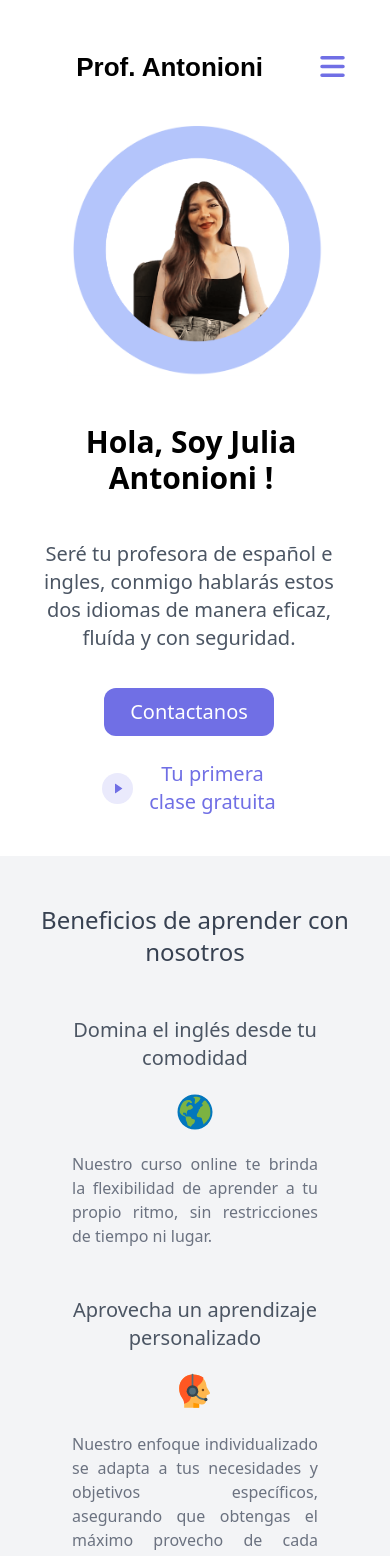
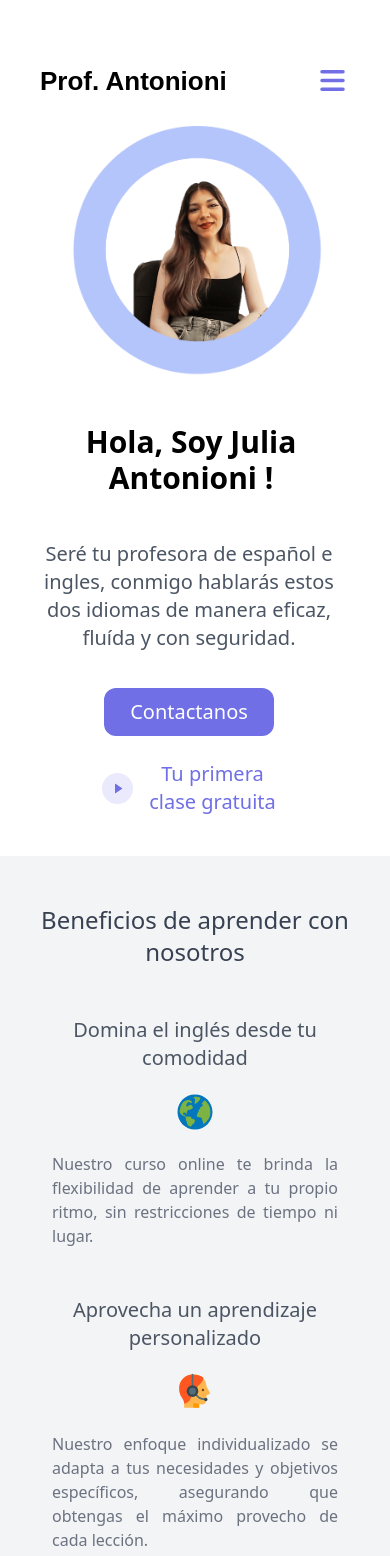
Before and after one commit to cljuiza/profesor-jesus, a React (Create React App) app: page / in a window 390 px wide. Shown: the top 1556 px of the page. Built offline with nearby package versions, Linux system fonts and the light colour scheme.

Commit message:
nav responsive

```diff
--- a/src/common/Navbar.jsx
+++ b/src/common/Navbar.jsx
@@ -38,11 +38,12 @@ const Navbar = () => {
         setIsOpen(!isOpen)
     }
     return (
-        <header className="w-full px-32 md:px-10 py-8 h-[150px] xs:h-[120px] xs:pb-5 bg-white font-medium flex items-center justify-between text-lg relative">
-            <div>
+        <header className="w-full px-32 md:px-10 py-8 h-[150px] xs:h-[120px] xs:pb-5 bg-white font-medium text-lg relative">
+            <div className="grid grid-cols-3 xl:grid-cols-4">
+                <div className="xl:col-span-3">
                     <Logo />
                 </div>
-            <button className="flex-col justify-center items-center hidden navxl:flex" onClick={handleClick}>
+                <button className="items-center justify-end hidden xl:flex" onClick={handleClick}>
                     {isOpen ?
                         <AiOutlineCloseCircle className="text-red-400" size='35px' />
                         :
@@ -50,24 +51,23 @@ const Navbar = () => {
                     }
                 </button>
 
-            <div className="w-full flex justify-end items-center navxl:hidden  ">
-                <nav className="absolute left-[42%]  translate-x-[-50]">
+                <nav className="flex items-center justify-center xl:hidden">
                     <CumstomLink href="/" title="Home" className={`mr-4 px-2 `} />
                     <CumstomLink href="/about" title="About" className={`mx-4 px-2 `} />
                     <CumstomLink href="/course" title="Course" className={`mx-4 px-2 `} />
                     <CumstomLink href="/contact" title="Contact" className={`ml-4 `} />
                 </nav>
-                <nav className="flex items-center justify-center flex-wrap">
+                <nav className="flex items-center justify-end flex-wrap xl:hidden">
                     <motion.a href="https://www.instagram.com/learnprospanish/?igshid=MzRlODBiNWFlZA==" target="_blank" whileHover={{ y: -3 }} whileTap={{ scale: 0.9 }} className="w-7 mr-3"><InstagramIcon /></motion.a>
                     <motion.a href="/" target="_blank" whileHover={{ y: -3 }} whileTap={{ scale: 0.9 }} className="ml-3 mr-3"><SuperprofIcon /></motion.a>
                     <motion.a href="/" target="_blank" whileHover={{ y: -3 }} whileTap={{ scale: 0.9 }} className="ml-3 mr-2 "><FacebookIcon /></motion.a>
                     <motion.a href="/" target="_blank" whileHover={{ y: -3 }} whileTap={{ scale: 0.9 }} className="w-8 ml-3 mr-3 "><WhatsappIcon /></motion.a>
                     <motion.a href="/" target="_blank" whileHover={{ y: -3 }} whileTap={{ scale: 0.9 }} className="w-9 ml-3 mr-3 "><YouTubeIcon /></motion.a>
                 </nav>
-            </div>
+
 
                 {isOpen ?
-                <div className="overflow-y-hidden min-w-[100vw] min-h-screen flex flex-col z-30 items-center fixed top-32 left-1/2  -translate-x-1/2 -translate-y-1.5 bg-slate-800/50 rounded-lg backdrop-blur-md sm:pt-14 lg:pt-36 navxl:pt-20">
+                    <div className="overflow-y-hidden min-w-[100vw] min-h-screen flex flex-col z-30 items-center fixed top-32 left-1/2  -translate-x-1/2 -translate-y-1.5 bg-slate-800/50 rounded-lg backdrop-blur-md sm:pt-14 lg:pt-36 xl:pt-20">
                         <nav className="flex items-center flex-col justify-center text-white ">
                             <CumstomMobileLink href="/" title="Home" toggle={handleClick} className={`text-3xl my-5 `} />
                             <CumstomMobileLink href="/about" title="About" toggle={handleClick} className={`text-3xl my-5 `} />
@@ -83,6 +83,7 @@ const Navbar = () => {
                         </nav>
                     </div>
                     : null}
+            </div>
 
 
 
--- a/src/components/Icons.jsx
+++ b/src/components/Icons.jsx
@@ -120,7 +120,7 @@ export const LogoIcon = ({ className, ...rest }) => (
       fontFamily="Baskerville,Baskerville_MSFontService,sans-serif"
       fontSize={26}
       fontWeight={600}
-      transform="translate(36.23 58)"
+      transform="translate(0 58)"
     >
       {"Prof. Antonioni"}
     </text>
--- a/src/components/Logo.jsx
+++ b/src/components/Logo.jsx
@@ -1,9 +1,9 @@
 import React from "react"
 import { LogoIcon } from "./Icons"
 
-const Logo =()=>{
-    return(
-        <div className="flex items-center justify-center"><LogoIcon/></div>
+const Logo = ({ className = " " }) => {
+    return (
+        <div className={`flex items-center justify-center ${className}`}><LogoIcon /></div>
     )
 }
 
--- a/src/pages/home/Benefits.jsx
+++ b/src/pages/home/Benefits.jsx
@@ -10,11 +10,11 @@ const Benefits = () => {
                 <h1 class="text-2xl font-medium text-gray-700 text-center">
                     Beneficios de aprender con nosotros
                 </h1>
-                <Layaut className="pt-14 pb-0 xl:py-10 lg:py-11">
+                <Layaut className="pt-14 pb-0 xl:pt-0 xl:pb-10 lg:pt-0 lg:pb-10">
                     <div className="container">
                         <div className="grid grid-cols-4 md:grid-cols-1 xl:grid-cols-2">
                             {englishBenefits.map((e, index) =>
-                                <div key={index} className="mx-10 xl:mt-12" >
+                                <div key={index} className="px-10 xs:px-5 xl:mt-12" >
                                     <AcordionCard title={e.title} desc={e.desc} icon={e.icon} />
                                 </div>
                             )}
--- a/tailwind.config.js
+++ b/tailwind.config.js
@@ -19,7 +19,6 @@ module.exports = {
     },
     screens: {
       "2xl": { max: "1535px" },
-      "navxl": { max: "1330px" },
       "xl": { max: "1279px" },
       "lg": { max: "1024px" },
       "md": { max: "768px" },
```
Also changed, not shown: public/logo192.png (deleted), public/logo512.png (deleted). Lines whose indentation alone changed are shown as unchanged.
